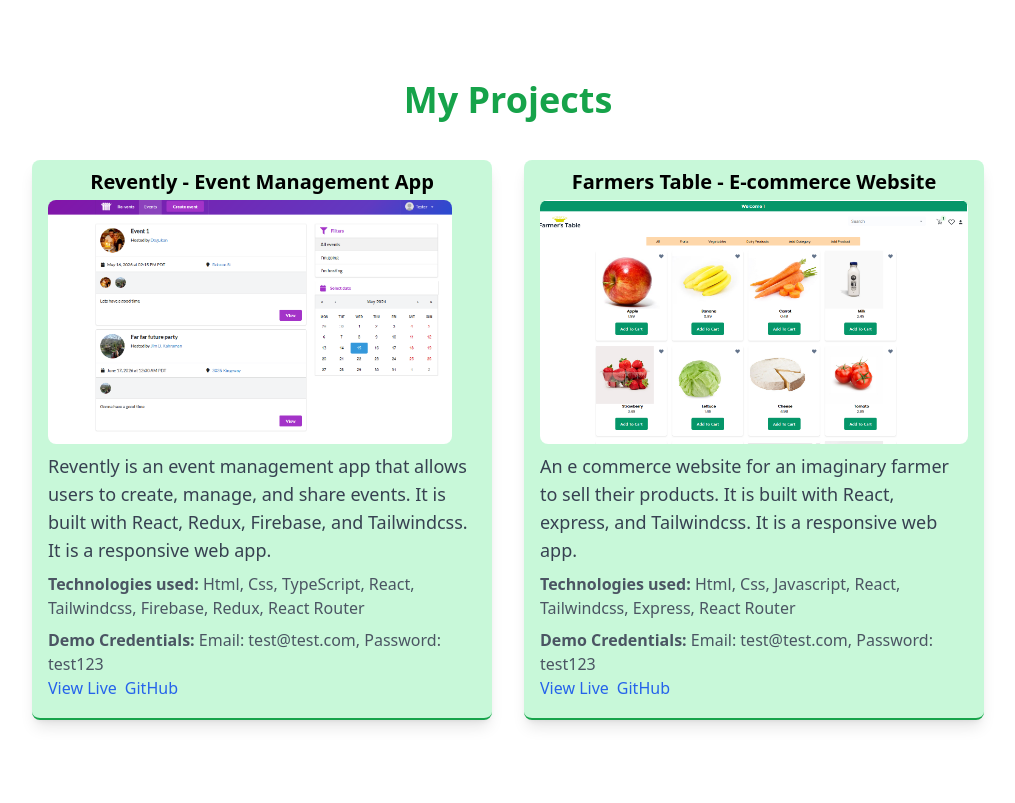
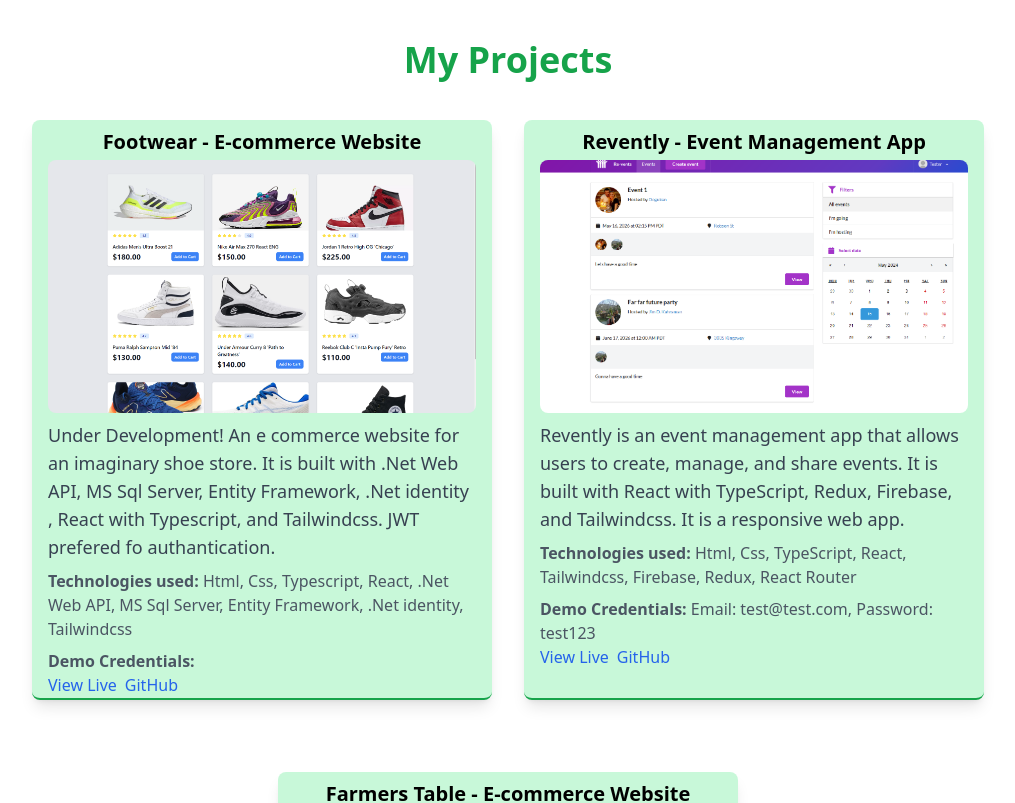
Before and after one commit to gorthar/genelbirisim, a React (Vite) app: page / in a window 1280 px wide. Shown: the part 1600-2403 px from the top of the page, without its empty margins (132-1147 px from the left). Built offline with nearby package versions, Linux system fonts and the light colour scheme.

Commit message:
chore: Update PortfolioCard component styles for better responsiveness

```diff
--- a/src/page-structure/Projects/Portfolio.jsx
+++ b/src/page-structure/Projects/Portfolio.jsx
@@ -1,14 +1,25 @@
 import DemoSite from "./DemoSite";
 import revenly from "../../assets/revenly.png";
 import farmersTable from "../../assets/farmersTable.png";
+import footwearImage from "../../assets/footwear.png";
 
 const Portfolio = () => {
   const projects = [
     {
       id: 1,
+      title: "Footwear - E-commerce Website",
+      description:
+        "Under Development! An e commerce website for an imaginary shoe store. It is built with .Net Web API, MS Sql Server, Entity Framework, .Net identity , React with Typescript, and Tailwindcss. JWT prefered fo authantication.",
+      technologies:
+        "Html, Css, Typescript, React, .Net Web API, MS Sql Server, Entity Framework, .Net identity, Tailwindcss",
+      githubLink: "https://github.com/gorthar/Ecommerce",
+      Image: footwearImage,
+    },
+    {
+      id: 3,
       title: "Revently - Event Management App",
       description:
-        "Revently is an event management app that allows users to create, manage, and share events. It is built with React, Redux, Firebase, and Tailwindcss. It is a responsive web app.",
+        "Revently is an event management app that allows users to create, manage, and share events. It is built with React with TypeScript, Redux, Firebase, and Tailwindcss. It is a responsive web app.",
       liveLink: "https://revently-myreven.web.app/",
       githubLink: "https://github.com/gorthar/respty",
       technologies:
@@ -20,9 +31,9 @@
       id: 2,
       title: "Farmers Table - E-commerce Website",
       description:
-        "An e commerce website for an imaginary farmer to sell their products. It is built with React, express, and Tailwindcss. It is a responsive web app.",
+        "An e commerce website for an imaginary farmer to sell their products. It is built with React, Express, Mongodb and Tailwindcss. It is a responsive web app. Takes time to load. Please be patient.",
       technologies:
-        "Html, Css, Javascript, React, Tailwindcss, Express, React Router",
+        "Html, Css, Javascript, React, Mongodb, Tailwindcss, Express, React Router",
       githubLink: "https://github.com/gorthar/farmersTableFrontend",
       liveLink: "https://farmers-table-frontend.vercel.app/",
       Image: farmersTable,
--- a/src/page-structure/Projects/PortfolioCard.jsx
+++ b/src/page-structure/Projects/PortfolioCard.jsx
@@ -2,7 +2,7 @@
 
 export default function PortfolioCard({ project }) {
   return (
-    <div className="project-item p-4 w-[380px] sm:w-[460px] h-[640px] sm:h-[560px] bg-green-200 bg-opacity-80 border-b-2 rounded-lg shadow-lg border-green-600 mt-10 py-2">
+    <div className="project-item p-4 w-[380px] sm:w-[460px] h-[640px] sm:h-[580px] bg-green-200 bg-opacity-80 border-b-2 rounded-lg shadow-lg border-green-600 mt-10 py-2">
       <a href={project.liveLink} target="_blank" rel="noopener noreferrer">
         <h3 className="font-semibold mb-1 text-center text-xl">
           {project.title}
@@ -10,7 +10,7 @@
         <img
           src={project.Image}
           alt={project.title}
-          className="h-[45%] object-cover rounded-lg mb-2"
+          className="h-[45%] w-full object-cover rounded-lg mb-2"
         />
         <p className="text-gray-700 mb-2 text-lg">{project.description}</p>
         <p className="text-gray-600 mb-2">
```
Also changed, not shown: src/assets/footwear.png (added).
